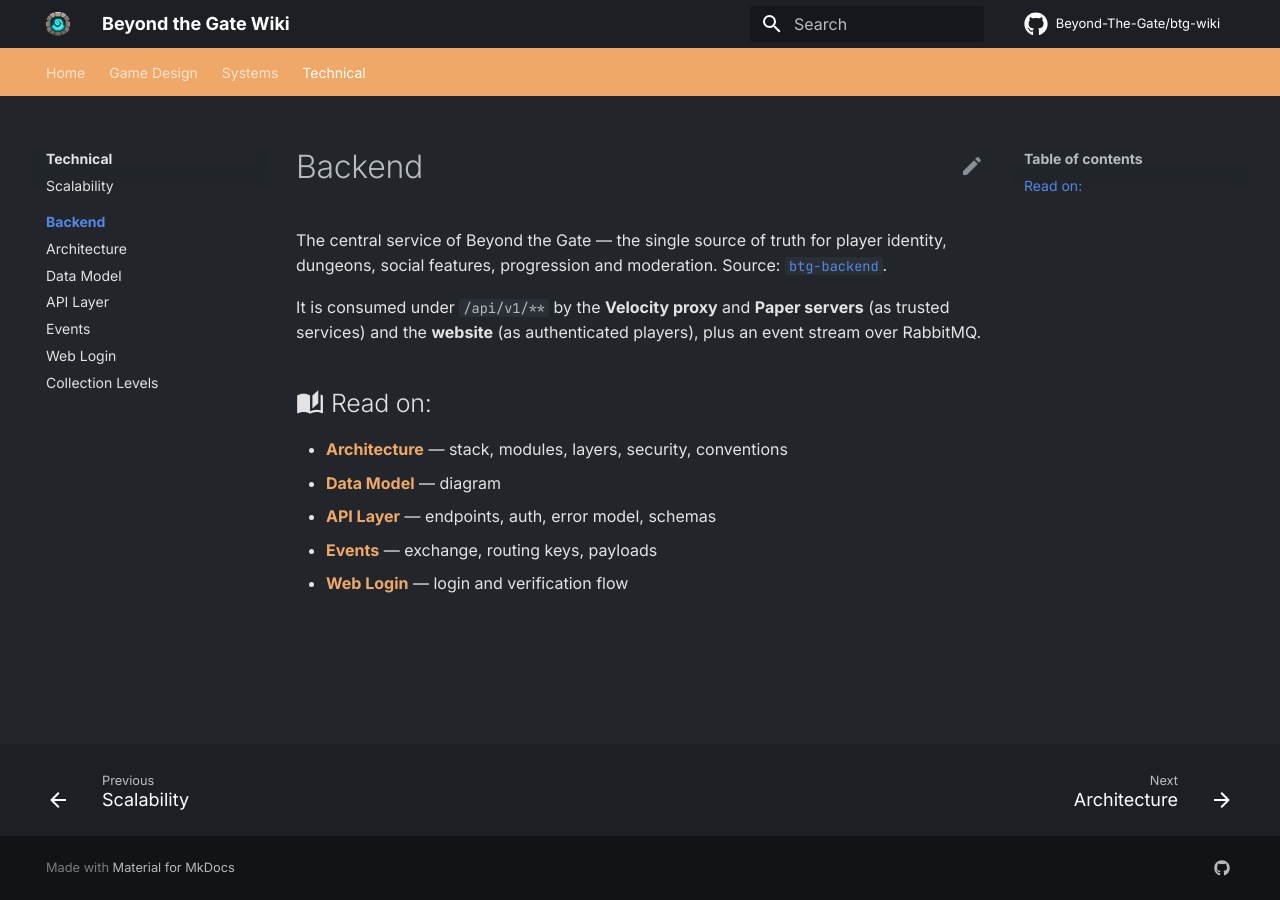
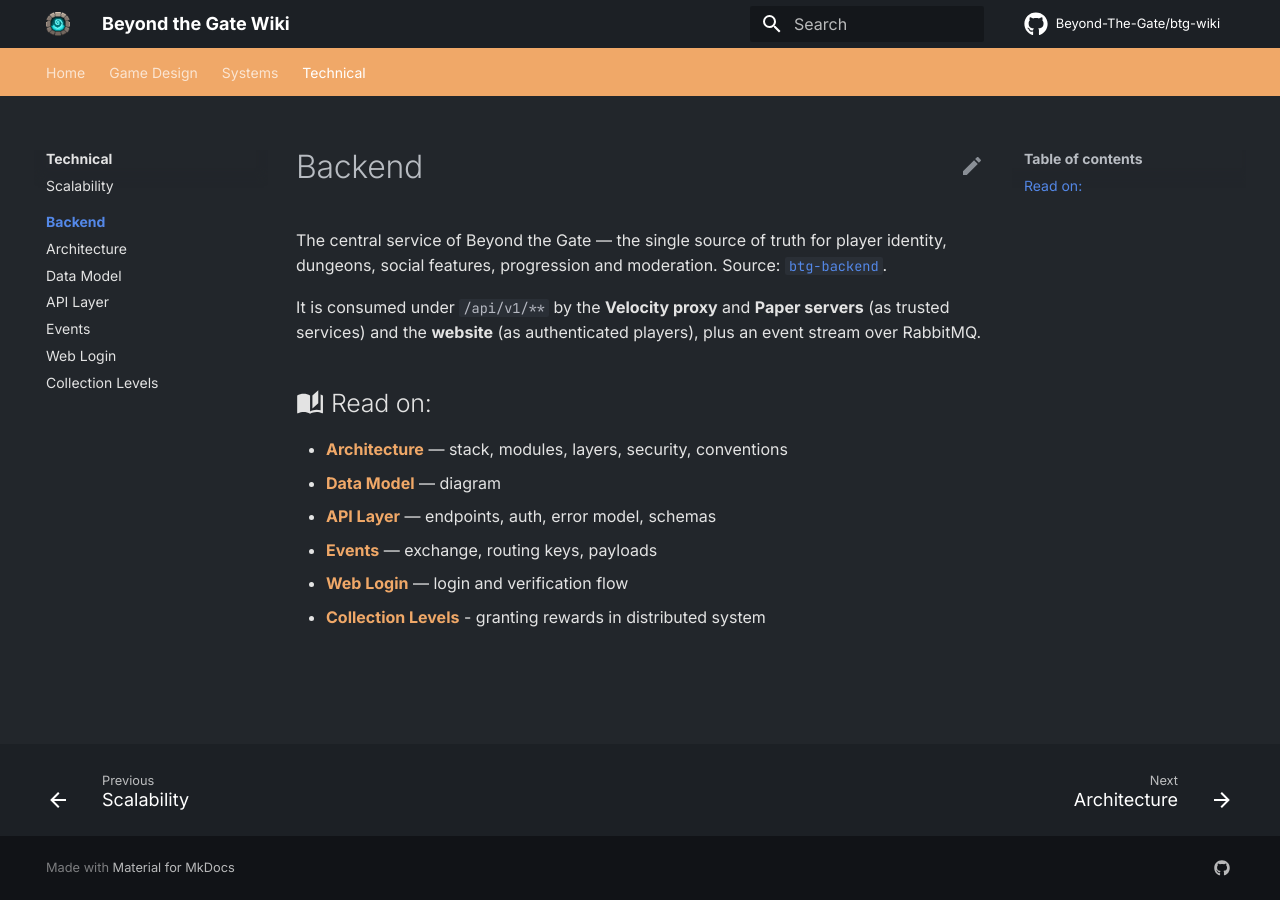
Before and after one commit to Beyond-The-Gate/btg-wiki, an MkDocs documentation site: the page built from docs/technical/backend/index.md, in a window 1280 px wide. Built offline with MkDocs 1.6.1 and Material for MkDocs 9.7.7, drawn with Linux system fonts in a browser that asks for light colours; comment, search, counter and statistics services are not loaded.

Commit message:
Add Collection Levels section to backend documentation

```diff
--- a/docs/technical/backend/index.md
+++ b/docs/technical/backend/index.md
@@ -11,3 +11,4 @@ It is consumed under `/api/v1/**` by the **Velocity proxy** and **Paper servers*
 - **[API Layer](api.md)** — endpoints, auth, error model, schemas
 - **[Events](events.md)** — exchange, routing keys, payloads
 - **[Web Login](auth.md)** — login and verification flow
+- **[Collection Levels](collection-levels.md)** - granting rewards in distributed system
```
